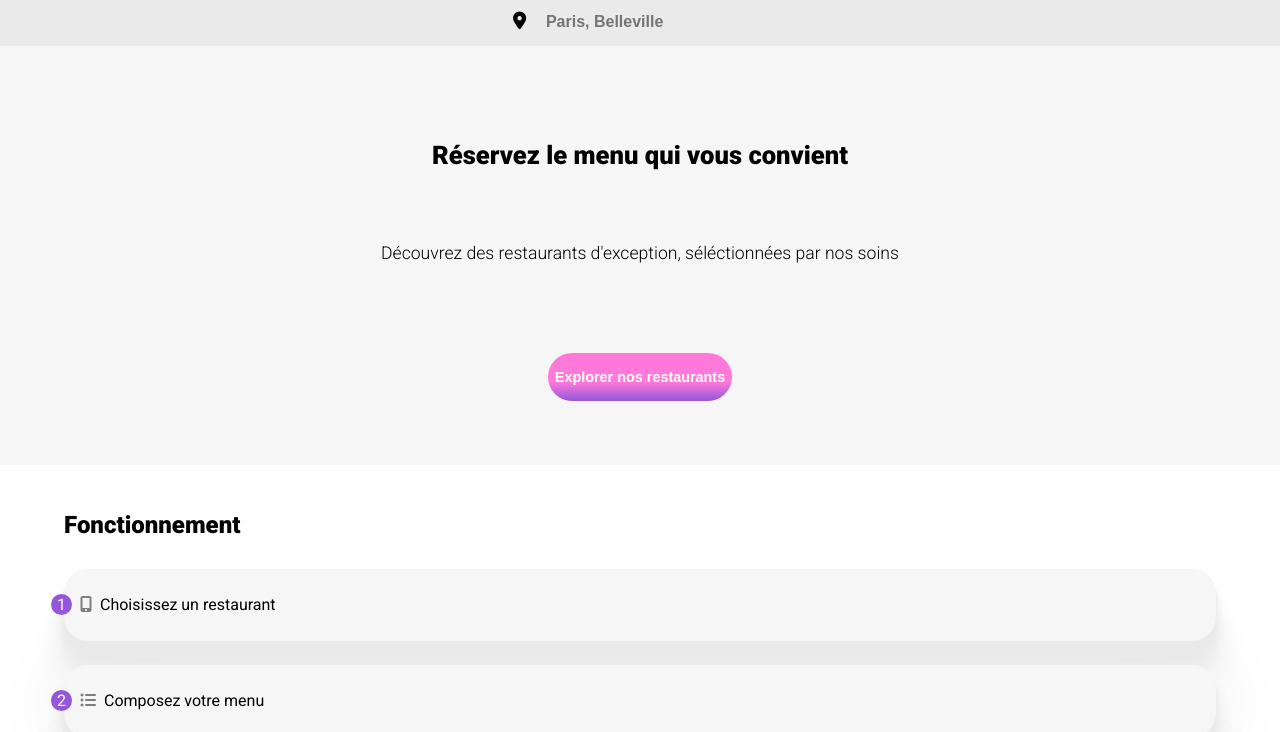
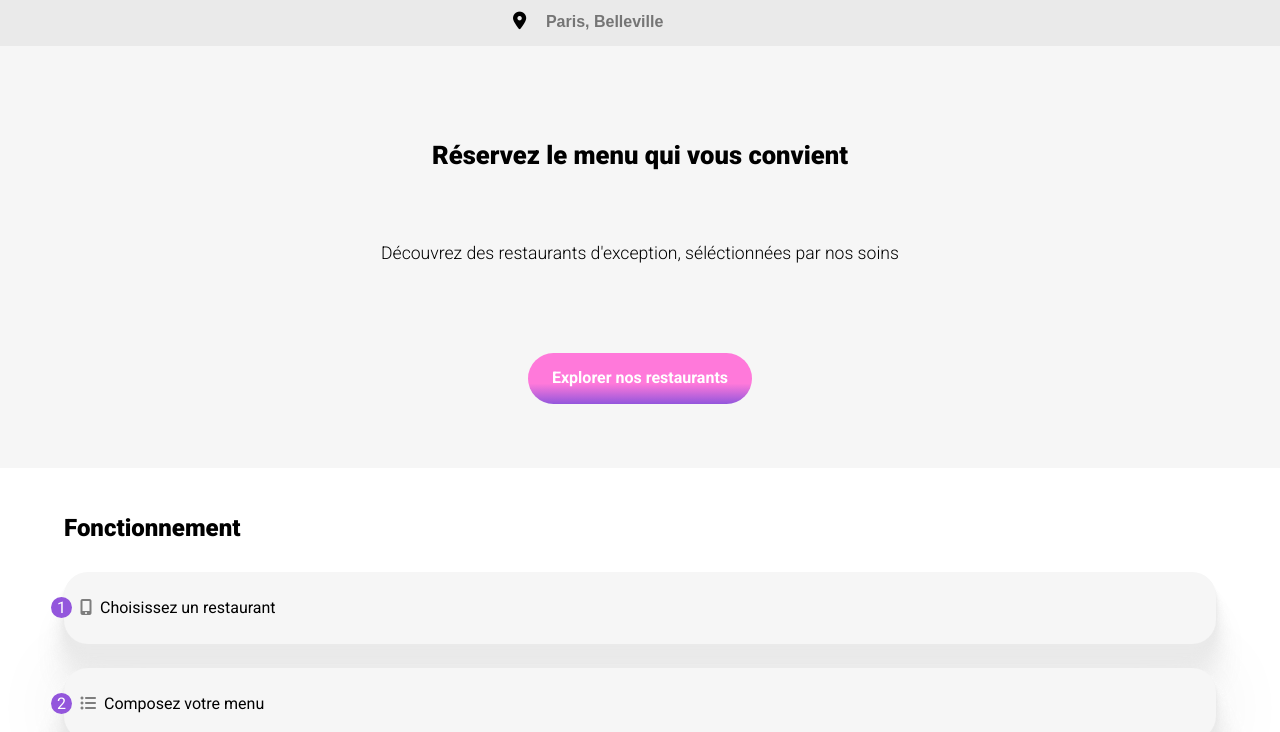
Before and after one commit to Arturmart1/LudovicThuard_3_08072021, a website: page index.html in a window 1280 px wide. Shown: the part 68-800 px from the top of the page. Drawn offline with nearby package versions, Linux system fonts and the light colour scheme; a web font is replaced by a local one.

Commit message:
W3C Validator corrections

```diff
--- a/index.html
+++ b/index.html
@@ -45,9 +45,7 @@
         </h2>
       </div>
       <div class="section__element">
-        <a href="#" class="button--link">
-          <button>Explorer nos restaurants</button>
-        </a>
+          <a href="#" class="button--link">Explorer nos restaurants</a>
       </div>
     </section>
     <!--END HEADER & TOP SECTION-->
--- a/sass/pages/home-style-mobile.scss
+++ b/sass/pages/home-style-mobile.scss
@@ -1,4 +1,4 @@
-.loader-container{
+.loader-container {
   @include loader;
 }
 section {
@@ -59,13 +59,16 @@ section {
     margin-top: 1.5rem;
     margin-bottom: 0.5em;
   }
-  button {
+  .button--link {
     margin: 2rem 0 4rem 0;
     height: 3.2rem;
     width: 14rem;
+    text-decoration: none;
     color: white;
-    font-size: 0.9em;
     font-weight: 600;
+    display: flex;
+    align-items: center;
+    justify-content: center;
     border-style: none;
     border-radius: 2rem 2rem 2rem 2rem;
     background: $primary-color
@@ -157,7 +160,7 @@ section {
     height: 10rem;
     border-radius: 1rem 1rem 0 0;
   }
-  .heart-box{
+  .heart-box {
     width: 1rem;
     height: 1rem;
     @include heart-anim;
@@ -176,7 +179,7 @@ section {
   margin-top: 0.9rem;
   padding: 0.5rem;
 }
-.heart__container{
+.heart__container {
   @include heart-anim;
 }
 footer {
--- a/sass/pages/menu-style-mobile.scss
+++ b/sass/pages/menu-style-mobile.scss
@@ -65,7 +65,6 @@ body {
   padding-bottom: 0.5rem;
   margin: 0 0 0.9rem 1rem;
   text-transform: uppercase;
-  border-bottom-width: 10%;
   border-bottom: 3px solid $third-color;
 }
 .section__element {
```
Also changed, not shown: css/style.css, 1 other file.
